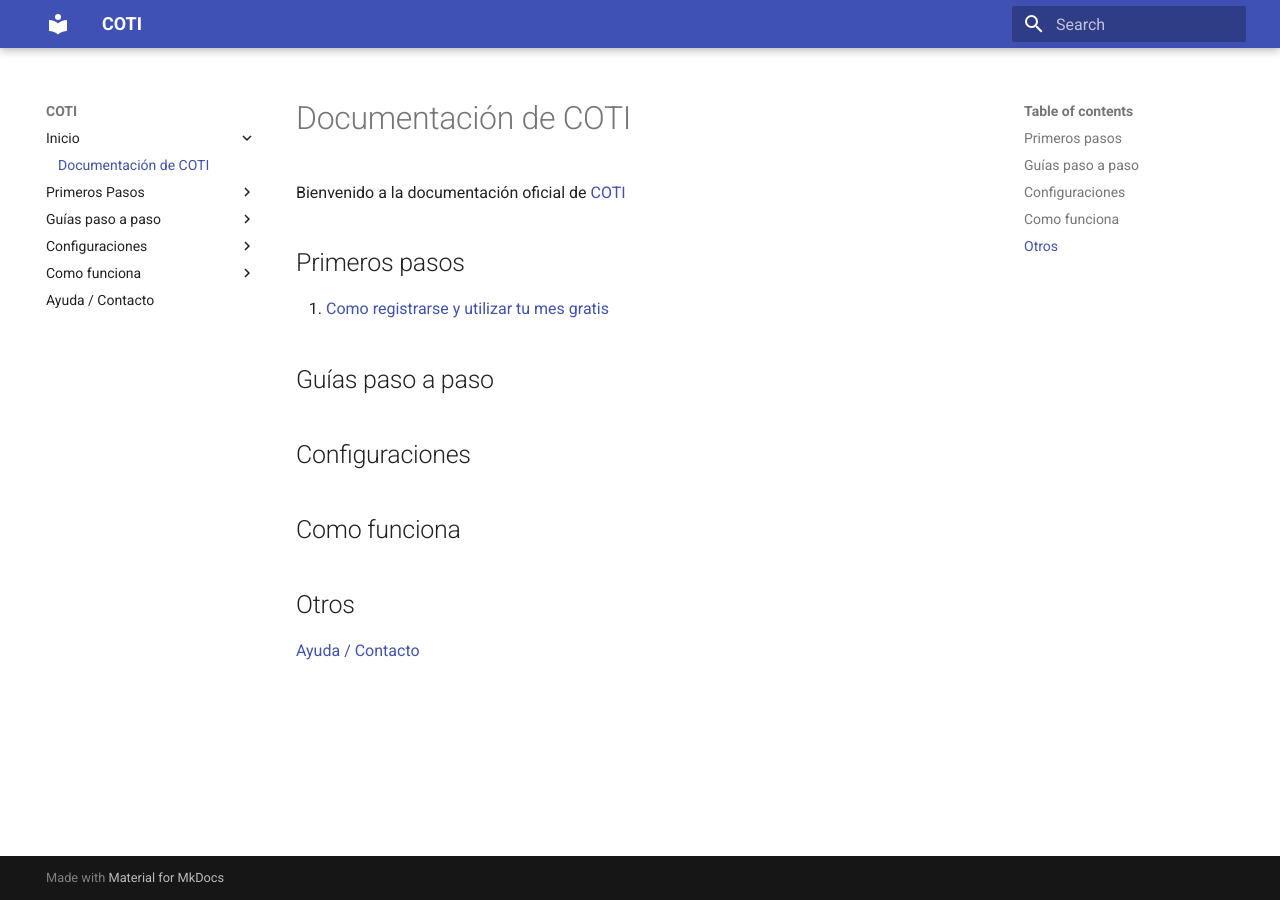
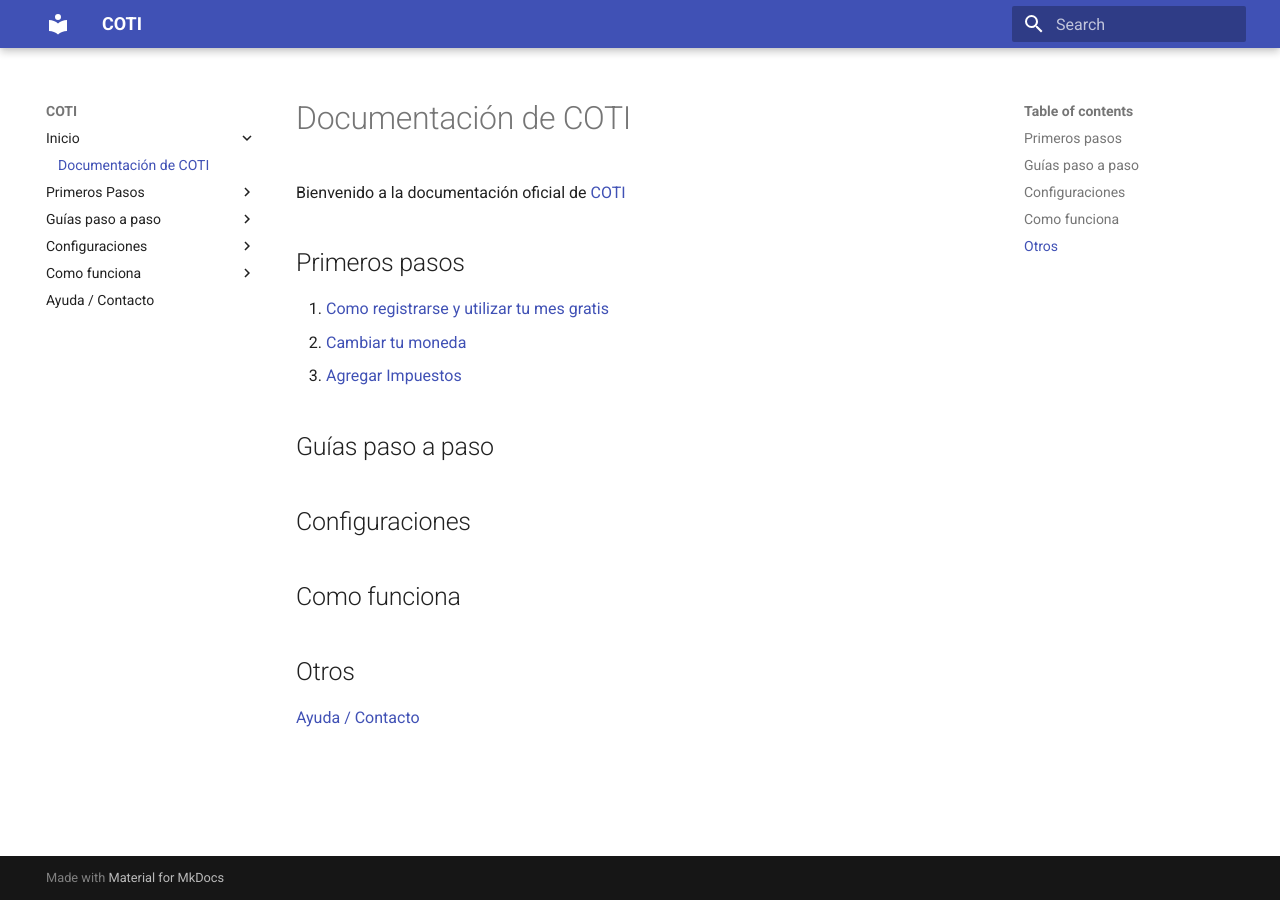
Before and after one commit to bloque9/coti-docs, an MkDocs documentation site: the page built from source/index.md, in a window 1280 px wide. Built offline with MkDocs 1.6.1 and Material for MkDocs 9.7.7, drawn with Linux system fonts in a browser that asks for light colours.

Commit message:
fix:index adicion de ligas

```diff
--- a/mkdocs.yml
+++ b/mkdocs.yml
@@ -9,6 +9,7 @@
   - Primeros Pasos:
     - Registro: primeros-pasos/registro.md
     - Cambiar tu moneda: primeros-pasos/moneda.md
+    - Agregar Impuestos: primeros-pasos/impuestos.md
   - Guías paso a paso:
     - Agregar usuario: guias/agregar-usuario.md
   - Configuraciones:
--- a/source/index.md
+++ b/source/index.md
@@ -5,8 +5,12 @@
 ## Primeros pasos
 
 1. [Como registrarse y utilizar tu mes gratis](/primeros-pasos/registro/)
+2. [Cambiar tu moneda](/primeros-pasos/moneda/)
+3. [Agregar Impuestos](/primeros-pasos/impuestos/)
+
 
 ## Guías paso a paso
+
 
 ## Configuraciones
 
```
